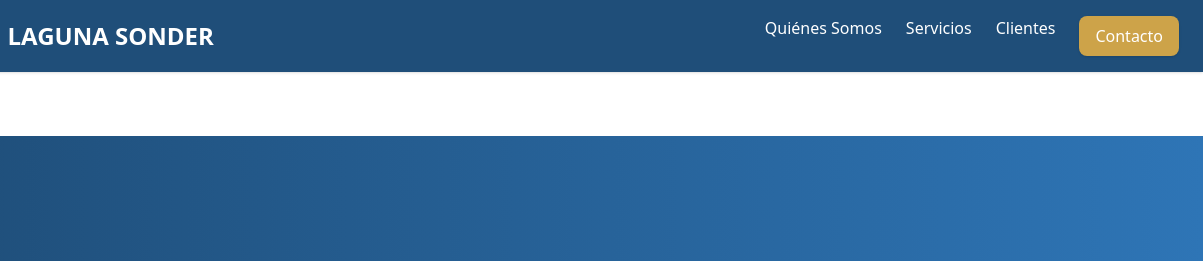
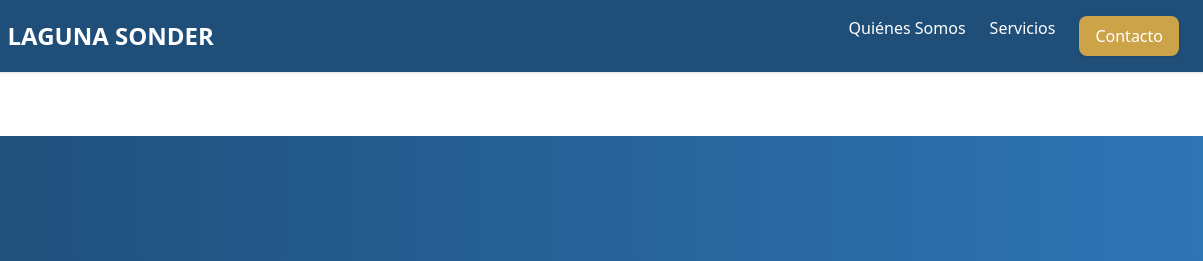
Before and after one commit to chesman021/consultoria, a plain HTML site: page opcion1.html in a window 1280 px wide. Shown: the top 261 px of the page, 77-1280 px from the left. Drawn offline with nearby package versions, Linux system fonts and the light colour scheme.

Commit message:
correccion nav

```diff
--- a/opcion1.html
+++ b/opcion1.html
@@ -31,7 +31,6 @@
             <nav class="hidden md:flex space-x-6">
                 <a href="#quienes" class="text-white hover:text-[var(--gold)] transition">Quiénes Somos</a>
                 <a href="#servicios" class="text-white hover:text-[var(--gold)] transition">Servicios</a>
-                <a href="#clientes" class="text-white hover:text-[var(--gold)] transition">Clientes</a>
                 <a href="#contacto" class="bg-[var(--gold)] text-white px-4 py-2 rounded-lg shadow hover:bg-yellow-600 transition">Contacto</a>
             </nav>
         </div>
```
